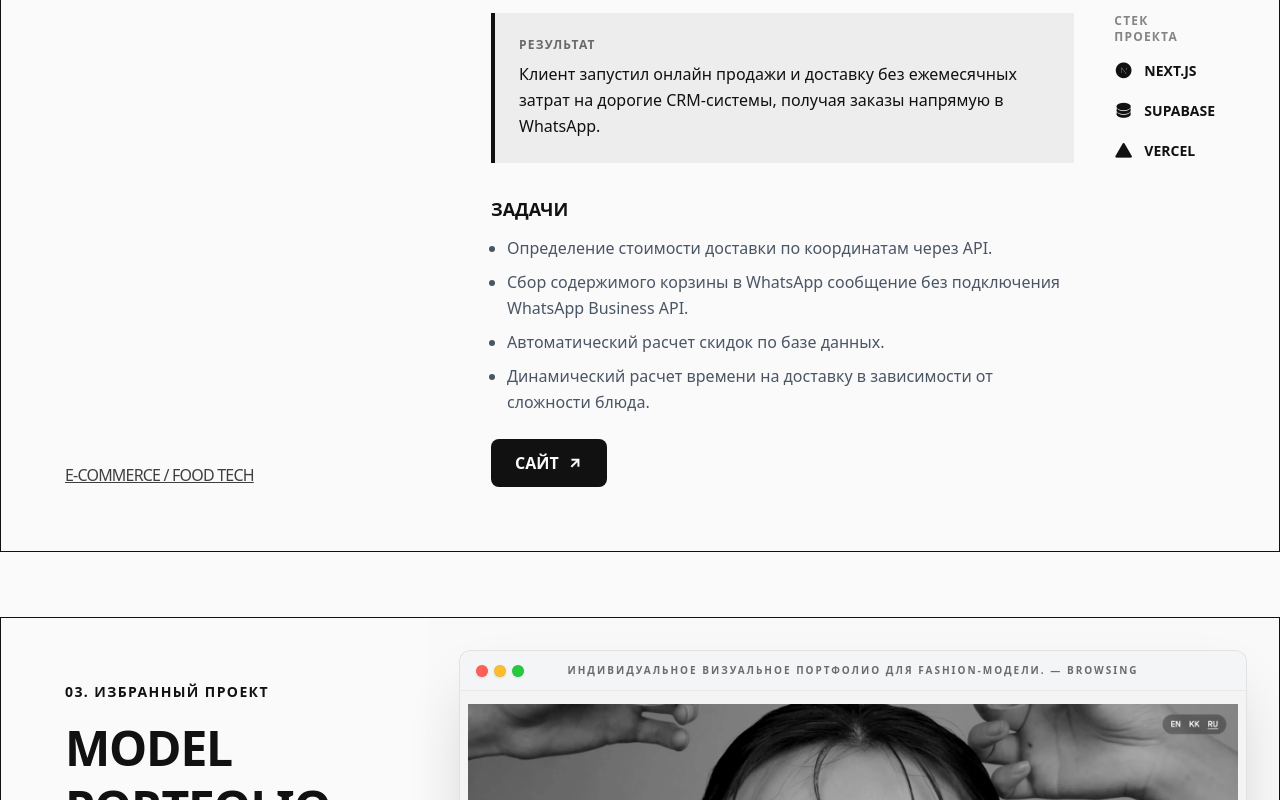
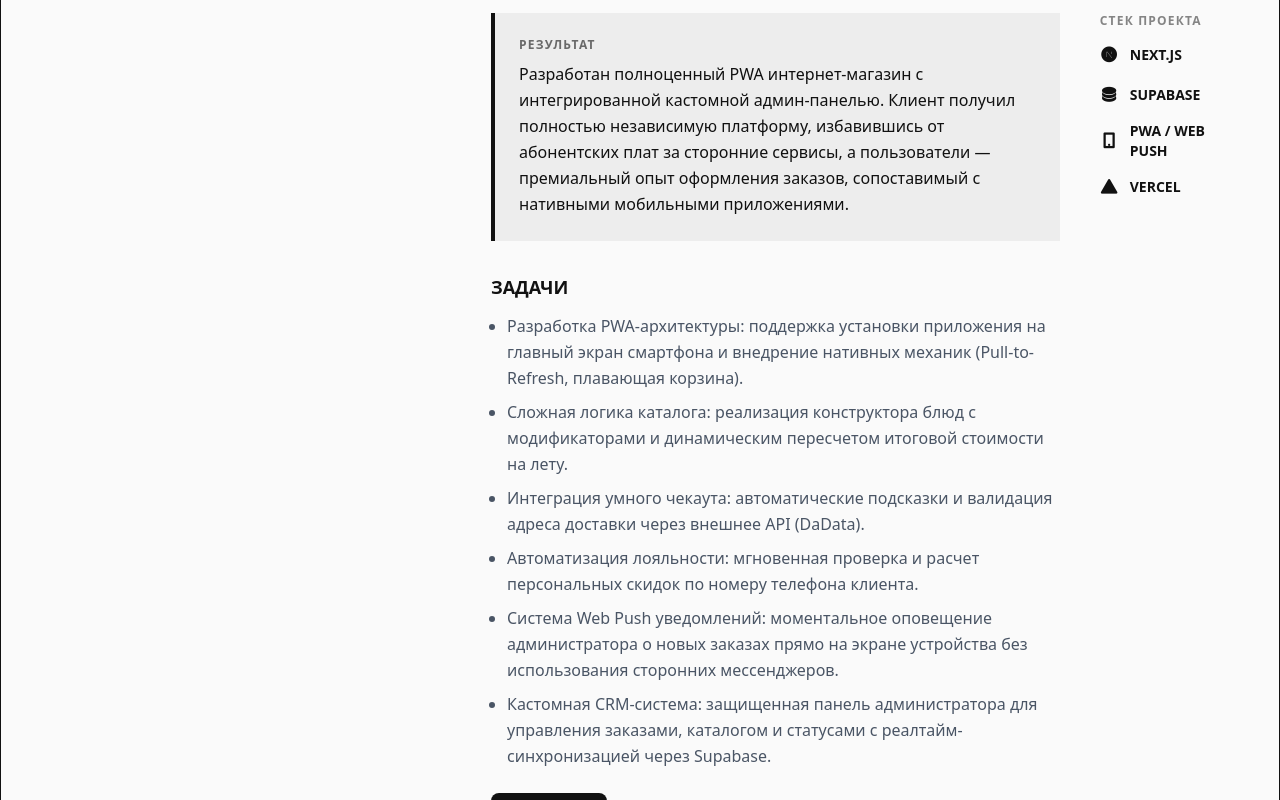
Before and after one commit to abzalt1/abzalt1.github.io, a Next.js app: page / in a window 1280 px wide. Shown: the part 3240-4040 px from the top of the page. Built offline with nearby package versions, Linux system fonts and the light colour scheme.

Commit message:
Update MyCook project details

```diff
--- a/src/components/Projects.tsx
+++ b/src/components/Projects.tsx
@@ -311,17 +311,20 @@ export default function Projects({ onOpenLightbox }: { onOpenLightbox: (images:
             title: <>MY-COOK<br />DELIVERY</>,
             category: "E-commerce / Food Tech",
             image: ["/mycook_new1.webp", "/mycook_new2.webp", "/mycook_new3.webp", "/mycook_new4.webp", "/mycook_new5.webp", "/mycook_new6.webp", "/mycook_new7.webp", "/mycook_new8.webp"],
-            result: "Клиент запустил онлайн продажи и доставку без ежемесячных затрат на дорогие CRM-системы, получая заказы напрямую в WhatsApp.",
+            result: "Разработан полноценный PWA интернет-магазин с интегрированной кастомной админ-панелью. Клиент получил полностью независимую платформу, избавившись от абонентских плат за сторонние сервисы, а пользователи — премиальный опыт оформления заказов, сопоставимый с нативными мобильными приложениями.",
             tasks: [
-                "Определение стоимости доставки по координатам через API.",
-                "Сбор содержимого корзины в WhatsApp сообщение без подключения WhatsApp Business API.",
-                "Автоматический расчет скидок по базе данных.",
-                "Динамический расчет времени на доставку в зависимости от сложности блюда."
+                "Разработка PWA-архитектуры: поддержка установки приложения на главный экран смартфона и внедрение нативных механик (Pull-to-Refresh, плавающая корзина).",
+                "Сложная логика каталога: реализация конструктора блюд с модификаторами и динамическим пересчетом итоговой стоимости на лету.",
+                "Интеграция умного чекаута: автоматические подсказки и валидация адреса доставки через внешнее API (DaData).",
+                "Автоматизация лояльности: мгновенная проверка и расчет персональных скидок по номеру телефона клиента.",
+                "Система Web Push уведомлений: моментальное оповещение администратора о новых заказах прямо на экране устройства без использования сторонних мессенджеров.",
+                "Кастомная CRM-система: защищенная панель администратора для управления заказами, каталогом и статусами с реалтайм-синхронизацией через Supabase."
             ],
             link: "https://mycook.kz",
             stack: [
                 { icon: "ri-nextjs-fill", name: "Next.js", info: "App Router, SSR и API-роуты для быстрой работы приложения." },
                 { icon: "ri-database-2-fill", name: "Supabase", info: "PostgreSQL база данных для хранения каталога и заказов." },
+                { icon: "ri-smartphone-line", name: "PWA / Web Push", info: "Нативный опыт использования и push-уведомления." },
                 { icon: "ri-triangle-fill", name: "Vercel", info: "Надежный хостинг с автоматическим деплоем из GitHub." }
             ]
         },
```
